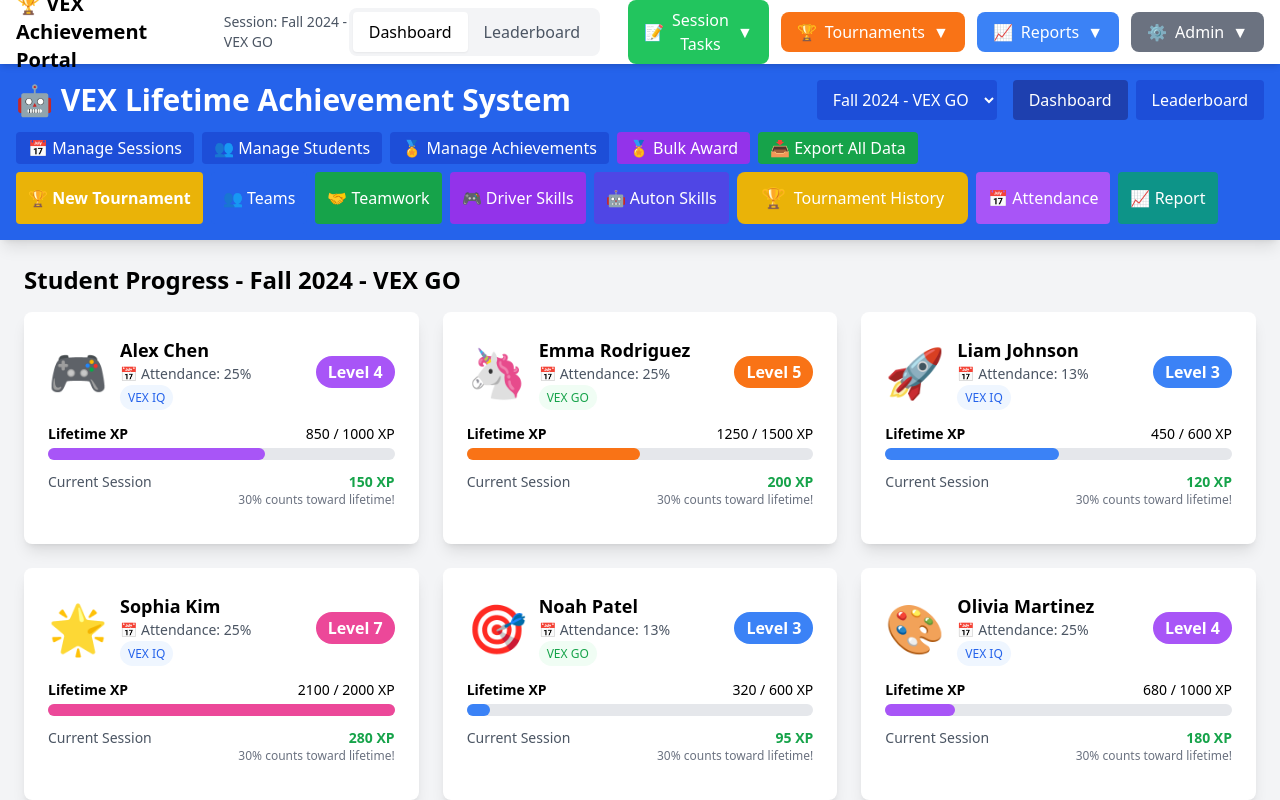
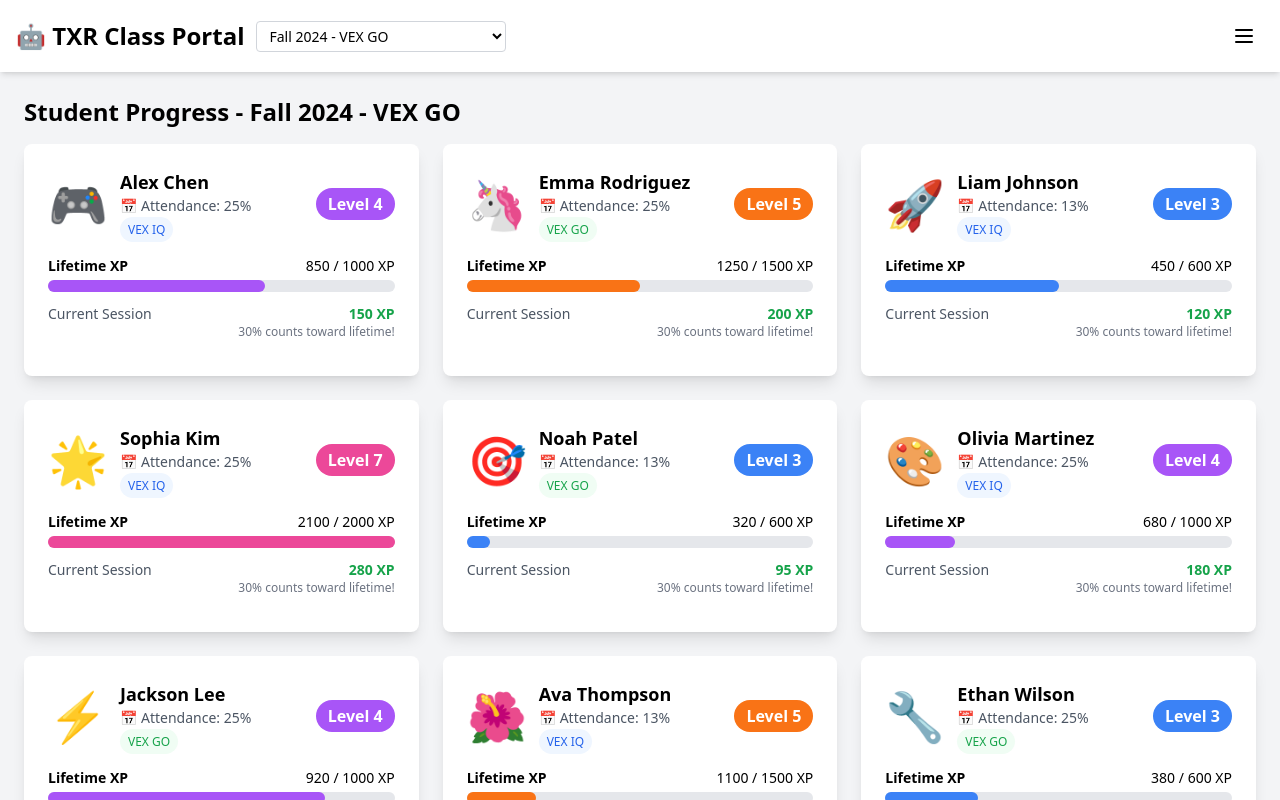
Before and after one commit to JT-TXR/txr-achievement-system, a React (Create React App) app: page / in a window 1280 px wide. Shown: the top 800 px of the page. Built offline with nearby package versions, Linux system fonts and the light colour scheme.

Commit message:
refactor: Remove legacy navigation system - Delete old blue header navigation - Remove TournamentButtons component - Clean up navigation to use only new hamburger menu system - All functionality preserved in new organized dropdown structure.

```diff
--- a/src/NavigationBar.js
+++ b/src/NavigationBar.js
@@ -1,18 +1,20 @@
 // src/NavigationBar.js
-import React, { useState } from 'react';
+import React, { useState } from "react";
 
 const NavigationBar = ({
   // View state
   currentView,
   setCurrentView,
   currentSession,
+  setCurrentSession,
+  sessions,
   activeTournament,
   tournaments,
-  userRole =  {userRole},
+  userRole = "teacher",
 
   // Session Tasks handlers
+  setShowBulkAward,
   setShowAttendanceManager,
-  setShowBulkAward,
   setShowTeamManager,
   setShowMatchEntry,
   setShowSkillsEntry,
@@ -32,9 +34,8 @@
   setShowSessionManager,
   setShowStudentManager,
   setShowAchievementManager,
-  setShowSettings
+  setShowSettings,
 }) => {
-  const [activeDropdown, setActiveDropdown] = useState(null);
   const [mobileMenuOpen, setMobileMenuOpen] = useState(false);
 
   // Check for active tournament in current session
@@ -45,181 +46,168 @@
   // Navigation structure with practice buttons included
   const navGroups = [
     {
-      id: 'session-tasks',
-      label: 'Session Tasks',
-      icon: '📝',
-      color: 'green',
+      id: "session-tasks",
+      label: "Session Tasks",
+      icon: "📝",
+      color: "green",
       items: [
         {
-          icon: '📅',
-          label: 'Take Attendance',
+          icon: "🏅",
+          label: "Bulk Award XP",
+          action: () => {
+            setShowBulkAward(true);
+          },
+        },
+        {
+          icon: "📅",
+          label: "Take Attendance",
           action: () => {
             setShowAttendanceManager(true);
-            setActiveDropdown(null);
-          }
+          },
         },
         {
-            icon: '🏅',
-            label: 'Bulk Award XP',
-            action: () => {
-              setShowBulkAward(true);
-              setActiveDropdown(null);
-            }
-          },
-        {
-          icon: '👥',
-          label: 'Manage Teams',
+          icon: "👥",
+          label: "Manage Teams",
           action: () => {
             setShowTeamManager(true);
-            setActiveDropdown(null);
-          }
+          },
         },
         { divider: true },
         {
-          icon: '🤝',
-          label: 'Practice Match',
+          icon: "🤝",
+          label: "Practice Match",
           action: () => {
             setShowMatchEntry(true);
-            setActiveDropdown(null);
           },
-          description: 'Quick 2v0 match outside tournament'
+          description: "Quick 2v0 match outside tournament",
         },
         {
-          icon: '🎮',
-          label: 'Practice Driver Skills',
+          icon: "🎮",
+          label: "Practice Driver Skills",
           action: () => {
-            setSkillsType('driver');
+            setSkillsType("driver");
             setShowSkillsEntry(true);
-            setActiveDropdown(null);
-          }
+          },
         },
         {
-          icon: '🤖',
-          label: 'Practice Autonomous Skills',
+          icon: "🤖",
+          label: "Practice Autonomous Skills",
           action: () => {
-            setSkillsType('autonomous');
+            setSkillsType("autonomous");
             setShowSkillsEntry(true);
-            setActiveDropdown(null);
-          }
-        }
-      ]
+          },
+        },
+      ],
     },
     {
-      id: 'tournaments',
-      label: 'Tournaments',
-      icon: '🏆',
-      color: 'orange',
-      badge: hasActiveTournament ? 'ACTIVE' : null,
+      id: "tournaments",
+      label: "Tournaments",
+      icon: "🏆",
+      color: "orange",
+      badge: hasActiveTournament ? "ACTIVE" : null,
       items: [
         {
-          icon: '➕',
-          label: 'New Tournament',
+          icon: "➕",
+          label: "New Tournament",
           action: () => {
             setShowTournamentWizard(true);
-            setActiveDropdown(null);
-          }
+          },
         },
         { divider: true },
         {
-          icon: '📊',
-          label: 'Current Tournament',
+          icon: "📊",
+          label: "Current Tournament",
           action: () => {
             const tournament = tournaments?.find(
-              t => t.sessionId === currentSession && t.status !== "complete"
+              (t) => t.sessionId === currentSession && t.status !== "complete"
             );
             if (tournament) {
               setActiveTournament(tournament);
               setShowTournamentDashboard(true);
             }
-            setActiveDropdown(null);
           },
           disabled: !hasActiveTournament,
-          description: hasActiveTournament ? 'View active tournament' : 'No active tournament'
-        }
-      ]
+          description: hasActiveTournament
+            ? "View active tournament"
+            : "No active tournament",
+        },
+      ],
     },
     {
-      id: 'reports',
-      label: 'Reports',
-      icon: '📈',
-      color: 'blue',
+      id: "reports",
+      label: "Reports",
+      icon: "📈",
+      color: "blue",
       items: [
         {
-          icon: '🏆',
-          label: 'Tournament History',
+          icon: "🏆",
+          label: "Tournament History",
           action: () => {
             setShowTournamentHistory(true);
-            setActiveDropdown(null);
-          }
+          },
         },
         {
-          icon: '📅',
-          label: 'Attendance Reports',
+          icon: "📅",
+          label: "Attendance Reports",
           action: () => {
             setShowAttendanceReport(true);
-            setActiveDropdown(null);
-          }
+          },
         },
         { divider: true },
         {
-          icon: '💾',
-          label: 'Export All Data',
+          icon: "💾",
+          label: "Export All Data",
           action: () => {
             exportData();
-            setActiveDropdown(null);
-          }
-        }
-      ]
+          },
+        },
+      ],
     },
     {
-      id: 'admin',
-      label: 'Admin',
-      icon: '⚙️',
-      color: 'gray',
-      requiresRole: 'admin',
+      id: "admin",
+      label: "Admin",
+      icon: "⚙️",
+      color: "gray",
+      requiresRole: "admin",
       items: [
         {
-          icon: '📚',
-          label: 'Manage Sessions',
+          icon: "📚",
+          label: "Manage Sessions",
           action: () => {
             setShowSessionManager(true);
-            setActiveDropdown(null);
-          }
+          },
         },
         {
-          icon: '👤',
-          label: 'Manage Students',
+          icon: "👤",
+          label: "Manage Students",
           action: () => {
             setShowStudentManager(true);
-            setActiveDropdown(null);
-          }
+          },
         },
         {
-          icon: '🏅',
-          label: 'Manage Achievements',
+          icon: "🏅",
+          label: "Manage Achievements",
           action: () => {
             setShowAchievementManager(true);
-            setActiveDropdown(null);
-          }
+          },
         },
         { divider: true },
         {
-          icon: '⚙️',
-          label: 'System Settings',
+          icon: "⚙️",
+          label: "System Settings",
           action: () => {
             setShowSettings(true);
-            setActiveDropdown(null);
-          }
-        }
-      ]
-    }
+          },
+        },
+      ],
+    },
   ];
 
   const colorClasses = {
-    green: 'bg-green-500 hover:bg-green-600',
-    orange: 'bg-orange-500 hover:bg-orange-600',
-    blue: 'bg-blue-500 hover:bg-blue-600',
-    gray: 'bg-gray-500 hover:bg-gray-600'
+    green: "bg-green-500 hover:bg-green-600",
+    orange: "bg-orange-500 hover:bg-orange-600",
+    blue: "bg-blue-500 hover:bg-blue-600",
+    gray: "bg-gray-500 hover:bg-gray-600",
   };
 
   const DropdownMenu = ({ group }) => {
@@ -236,12 +224,16 @@
           className={`
             flex items-center gap-2 px-4 py-2 rounded-lg text-white transition-all
             ${colorClasses[group.color]}
-            ${group.badge ? 'pr-3' : ''}
+            ${group.badge ? "pr-3" : ""}
           `}
         >
           <span>{group.icon}</span>
           <span className="font-medium">{group.label}</span>
-          <span className={`transition-transform ${isOpen ? 'rotate-180' : ''}`}>▼</span>
+          <span
+            className={`transition-transform ${isOpen ? "rotate-180" : ""}`}
+          >
+            ▼
+          </span>
           {group.badge && (
             <span className="ml-2 px-2 py-0.5 bg-white bg-opacity-20 rounded text-xs font-bold animate-pulse">
               {group.badge}
@@ -251,7 +243,7 @@
 
         {isOpen && (
           <div className="absolute top-full mt-2 w-64 bg-white rounded-lg shadow-xl border z-50">
-            {group.items.map((item, idx) => (
+            {group.items.map((item, idx) =>
               item.divider ? (
                 <div key={idx} className="border-t my-1" />
               ) : (
@@ -262,20 +254,24 @@
                     w-full flex flex-col px-4 py-2.5
                     hover:bg-gray-50 text-left
                     first:rounded-t-lg last:rounded-b-lg
-                    ${item.disabled ? 'opacity-50 cursor-not-allowed' : ''}
+                    ${item.disabled ? "opacity-50 cursor-not-allowed" : ""}
                   `}
                   disabled={item.disabled}
                 >
                   <div className="flex items-center gap-3">
                     <span className="text-lg">{item.icon}</span>
-                    <span className="font-medium text-gray-800">{item.label}</span>
+                    <span className="font-medium text-gray-800">
+                      {item.label}
+                    </span>
                   </div>
                   {item.description && (
-                    <span className="text-xs text-gray-500 ml-9">{item.description}</span>
+                    <span className="text-xs text-gray-500 ml-9">
+                      {item.description}
+                    </span>
                   )}
                 </button>
               )
-            ))}
+            )}
           </div>
         )}
       </div>
@@ -284,70 +280,54 @@
 
   return (
     <>
-      {/* Desktop Navigation */}
-      <nav className="hidden lg:block bg-white shadow-md sticky top-0 z-40">
+      {/* Universal Navigation - same for all screen sizes */}
+      <nav className="bg-white shadow-md sticky top-0 z-40">
         <div className="max-w-7xl mx-auto px-4">
-          <div className="flex items-center justify-between h-16">
-            {/* Logo and Session Info */}
-            <div className="flex items-center gap-4">
-              <h1 className="text-xl font-bold">🏆 VEX Achievement Portal</h1>
-              {currentSession && (
-                <div className="text-sm text-gray-600">
-                  Session: <span className="font-medium">{currentSession}</span>
-                </div>
+          <div className="flex items-center justify-between py-4">
+            <div className="flex items-center gap-3 flex-1">
+              <h1 className="text-xl md:text-2xl font-bold">
+                🤖 TXR Class Portal
+              </h1>
+              {/* Session Selector */}
+              {sessions && sessions.length > 0 && (
+                <select
+                  value={currentSession || ""}
+                  onChange={(e) => setCurrentSession(e.target.value)}
+                  className="px-2 py-1 border border-gray-300 rounded text-sm bg-white flex-1 max-w-[250px]"
+                >
+                  {sessions
+                    .filter((session) => session.isActive)
+                    .map((session) => (
+                      <option key={session.id} value={session.name}>
+                        {session.name}
+                      </option>
+                    ))}
+                </select>
               )}
             </div>
-
-            {/* Main Navigation */}
-            <div className="flex items-center gap-3">
-              {/* Dashboard/Leaderboard Toggle */}
-              <div className="flex bg-gray-100 rounded-lg p-1 mr-4">
             <button
-                  onClick={() => setCurrentView('dashboard')}
-                  className={`px-4 py-2 rounded transition-all ${
-                    currentView === 'dashboard'
-                      ? 'bg-white shadow-sm font-medium'
-                      : 'text-gray-600 hover:text-gray-900'
-                  }`}
+              onClick={() => setMobileMenuOpen(true)}
+              className="p-2 hover:bg-gray-100 rounded-lg"
             >
-                  Dashboard
+              <svg
+                className="w-6 h-6"
+                fill="none"
+                stroke="currentColor"
+                viewBox="0 0 24 24"
+              >
+                <path
+                  strokeLinecap="round"
+                  strokeLinejoin="round"
+                  strokeWidth={2}
+                  d="M4 6h16M4 12h16M4 18h16"
+                />
+              </svg>
             </button>
-                <button
-                  onClick={() => setCurrentView('leaderboard')}
-                  className={`px-4 py-2 rounded transition-all ${
-                    currentView === 'leaderboard'
-                      ? 'bg-white shadow-sm font-medium'
-                      : 'text-gray-600 hover:text-gray-900'
-                  }`}
-                >
-                  Leaderboard
-                </button>
-              </div>
-
-              {/* Dropdown Menus */}
-              {navGroups.map(group => (
-                <DropdownMenu key={group.id} group={group} />
-              ))}
-            </div>
           </div>
         </div>
       </nav>
 
-      {/* Mobile Navigation */}
-      <nav className="lg:hidden bg-white shadow-md sticky top-0 z-40">
-        <div className="flex items-center justify-between p-4">
-          <h1 className="text-lg font-bold">🏆 VEX Portal</h1>
-          <button
-            onClick={() => setMobileMenuOpen(true)}
-            className="p-2 hover:bg-gray-100 rounded-lg"
-          >
-            <svg className="w-6 h-6" fill="none" stroke="currentColor" viewBox="0 0 24 24">
-              <path strokeLinecap="round" strokeLinejoin="round" strokeWidth={2} d="M4 6h16M4 12h16M4 18h16" />
-            </svg>
-          </button>
-        </div>
-
-        {/* Mobile Menu Drawer */}
+      {/* Menu Drawer */}
       {mobileMenuOpen && (
         <div className="fixed inset-0 z-50">
           <div
@@ -362,46 +342,56 @@
                   onClick={() => setMobileMenuOpen(false)}
                   className="p-2 hover:bg-gray-100 rounded-lg"
                 >
-                    <svg className="w-6 h-6" fill="none" stroke="currentColor" viewBox="0 0 24 24">
-                      <path strokeLinecap="round" strokeLinejoin="round" strokeWidth={2} d="M6 18L18 6M6 6l12 12" />
+                  <svg
+                    className="w-6 h-6"
+                    fill="none"
+                    stroke="currentColor"
+                    viewBox="0 0 24 24"
+                  >
+                    <path
+                      strokeLinecap="round"
+                      strokeLinejoin="round"
+                      strokeWidth={2}
+                      d="M6 18L18 6M6 6l12 12"
+                    />
                   </svg>
                 </button>
               </div>
             </div>
 
             <div className="p-4">
-                {/* Mobile View Toggle */}
+              {/* View Toggle */}
               <div className="bg-gray-100 rounded-lg p-1 mb-4">
                 <button
                   onClick={() => {
-                      setCurrentView('dashboard');
+                    setCurrentView("dashboard");
                     setMobileMenuOpen(false);
                   }}
                   className={`w-full px-4 py-2 rounded ${
-                      currentView === 'dashboard'
-                        ? 'bg-white shadow-sm font-medium'
-                        : 'text-gray-600'
+                    currentView === "dashboard"
+                      ? "bg-white shadow-sm font-medium"
+                      : "text-gray-600"
                   }`}
                 >
                   Dashboard
                 </button>
                 <button
                   onClick={() => {
-                      setCurrentView('leaderboard');
+                    setCurrentView("leaderboard");
                     setMobileMenuOpen(false);
                   }}
                   className={`w-full px-4 py-2 rounded ${
-                      currentView === 'leaderboard'
-                        ? 'bg-white shadow-sm font-medium'
-                        : 'text-gray-600'
+                    currentView === "leaderboard"
+                      ? "bg-white shadow-sm font-medium"
+                      : "text-gray-600"
                   }`}
                 >
                   Leaderboard
                 </button>
               </div>
 
-                {/* Mobile Menu Sections */}
-                {navGroups.map(group => {
+              {/* Menu Sections */}
+              {navGroups.map((group) => {
                 if (group.requiresRole && userRole !== group.requiresRole) {
                   return null;
                 }
@@ -418,7 +408,7 @@
                       )}
                     </h3>
                     <div className="space-y-1">
-                        {group.items.map((item, idx) => (
+                      {group.items.map((item, idx) =>
                         item.divider ? (
                           <div key={idx} className="border-t my-2" />
                         ) : (
@@ -433,7 +423,7 @@
                             className={`
                               w-full flex items-center gap-3 px-3 py-2 rounded-lg
                               hover:bg-gray-50 text-left
-                                ${item.disabled ? 'opacity-50' : ''}
+                              ${item.disabled ? "opacity-50" : ""}
                             `}
                             disabled={item.disabled}
                           >
@@ -441,12 +431,14 @@
                             <div className="flex-1">
                               <div className="font-medium">{item.label}</div>
                               {item.description && (
-                                  <div className="text-xs text-gray-500">{item.description}</div>
+                                <div className="text-xs text-gray-500">
+                                  {item.description}
+                                </div>
                               )}
                             </div>
                           </button>
                         )
-                        ))}
+                      )}
                     </div>
                   </div>
                 );
@@ -455,15 +447,6 @@
           </div>
         </div>
       )}
-      </nav>
-
-      {/* Click outside to close dropdowns */}
-      {activeDropdown && (
-        <div
-          className="fixed inset-0 z-30"
-          onClick={() => setActiveDropdown(null)}
-        />
-      )}
     </>
   );
 };
```
Also changed, not shown: src/App.js. Lines whose indentation alone changed are shown as unchanged.
